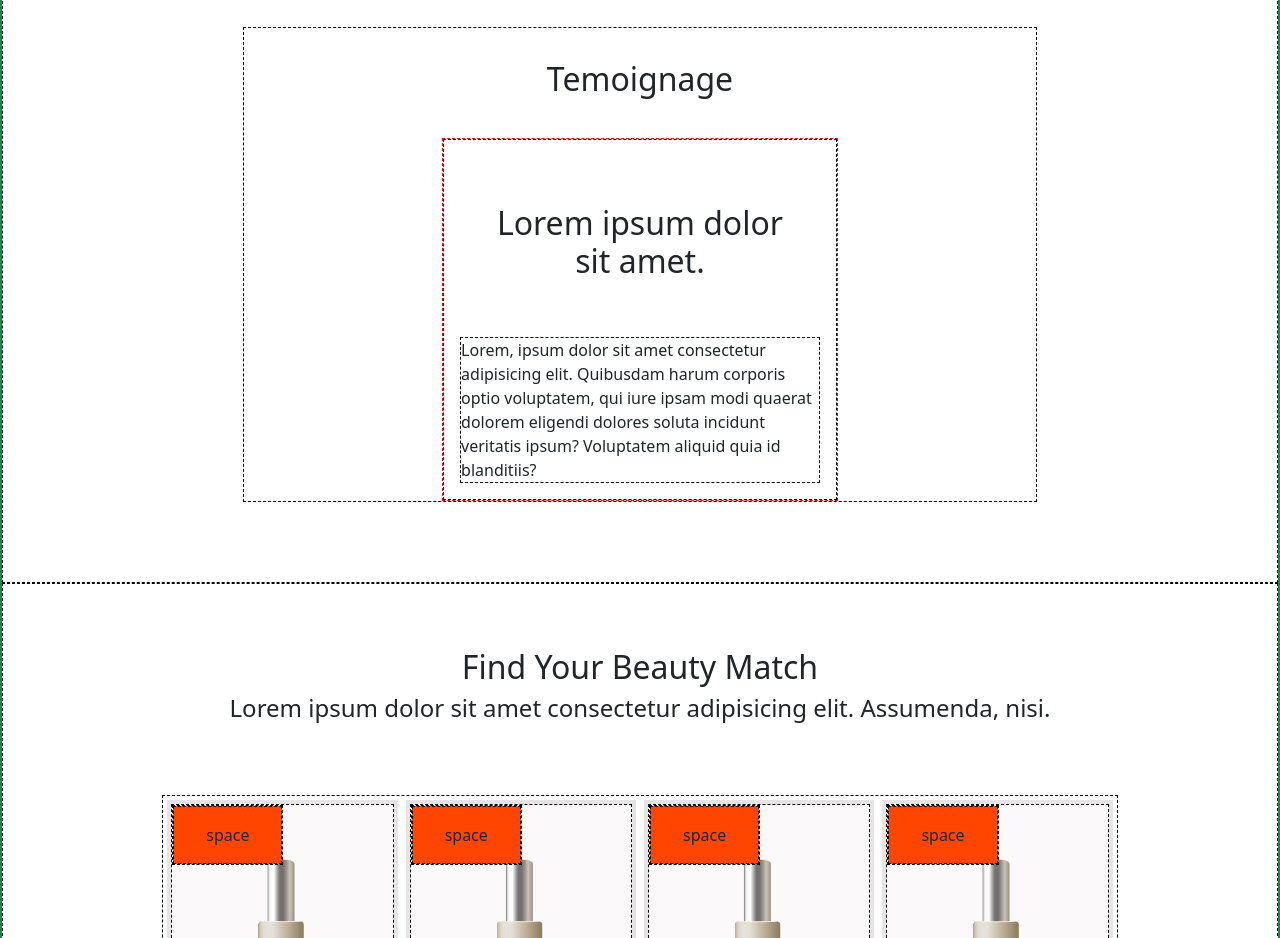
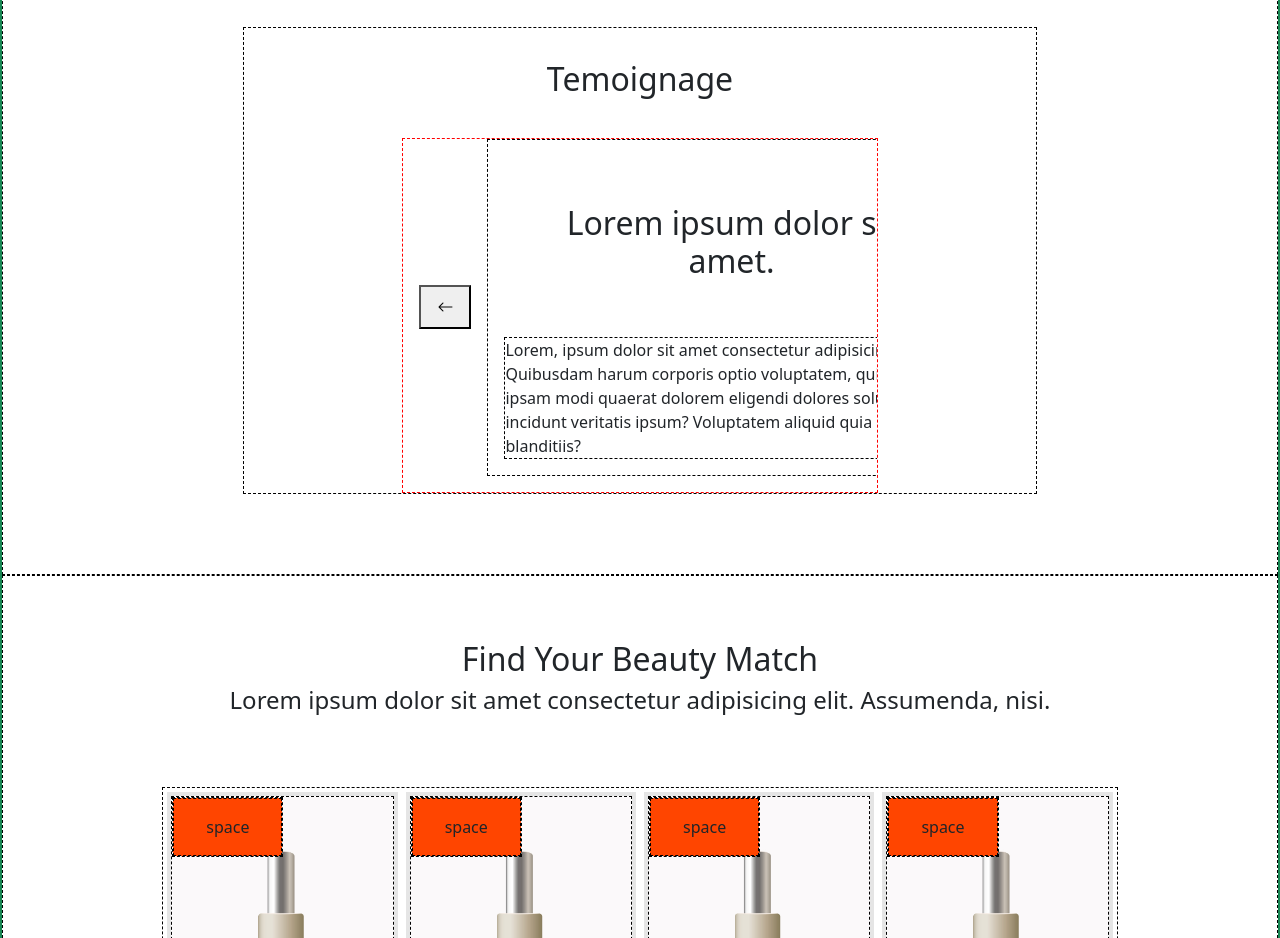
Before and after one commit to Athom242/CosmeticsMewa, a React (Create React App) app: page /home in a window 1280 px wide. Shown: the part 3600-4538 px from the top of the page. Built offline with nearby package versions, Linux system fonts and the light colour scheme.

Commit message:
Modification de la section testimonial

```diff
--- a/src/component/ActionMethod/contextData.jsx
+++ b/src/component/ActionMethod/contextData.jsx
@@ -5,6 +5,8 @@ import {createContext } from "react";
 export const ListProductChoice=createContext([]); //list des produit choisi par le client avant l'achat
 export let cacheListProduct=[]; //List des produit choisi qui vont passer dans une autre page comme un  sessionStorage
 
+export const ProductChoiceDetail=createContext([]); //Information sur le produit selectionné
+export const RecentActivityViewProduct=createContext([]); //Permet de connaitre les activité recente
 
 export const handleCacheListProduct=(newValueList)=>{
     const arrayCopy=[...newValueList];
--- a/src/component/SectionPageComponant/chooseProductSelling.jsx
+++ b/src/component/SectionPageComponant/chooseProductSelling.jsx
@@ -33,8 +33,11 @@ export function ProductItem({productData,handleAddProduct}){
     const [productItemData,setProductItemData]=useState(productData);
 
 
-    const clickEvent=(event)=>{
-        console.log("Bonjour tout le monde");
+    const handleViewDetailShop=(id)=>{
+        // console.log("Bonjour tout le monde");
+        return (event)=>{
+            console.log("Vous avez choisi le produit =>",id);
+        }
     };
     console.log('ProductItem',handleAddProduct);
 
@@ -53,7 +56,7 @@ export function ProductItem({productData,handleAddProduct}){
 
 // >>>>>>> Stashed changes
     return(
-        <div className="productItem" onClick={clickEvent} style={{cursor:"pointer"}}>
+        <div className="productItem" onClick={handleViewDetailShop(productItemData.idProductType)} style={{cursor:"pointer"}}>
             <div className="productItemContainer">
                 <div className="imgProduct">
                     <div className="state"><span>space</span></div>
--- a/src/component/SectionPageComponant/sectionTestimonial.jsx
+++ b/src/component/SectionPageComponant/sectionTestimonial.jsx
@@ -1,3 +1,5 @@
+import {useState} from "react";
+
 function TesimonalItem(props){
     return(
         <div className="testimonialItem">
@@ -12,21 +14,60 @@ function TesimonalItem(props){
     )
 }
 
+function FooterTestimonial({listTestmonialCurrent}){
+    return (
+      <div className="footerTestimonial">
+        <ul className="linkListTestimonial">
+          {listTestmonialCurrent.map((index) => {
+            <li>
+              <a href={index.link} className="href"></a>
+            </li>;
+          })}
+        </ul>
+      </div>
+    );
+}
+
 
 export default function SectionTestimonial(props){
-    return(
+    const [listTestmonialCurrent,setTestmonialCurrent]=useState([{id:1,link:""},{id:2,link:""},{id:3,link:""}]);
+
+    const style={
+
+    }
+    return (
       <div className="sectionTestimonial">
         <div className="containt">
           <div className="header">
             <h2 className="title">Temoignage</h2>
           </div>
           <div className="testimonialListInner">
-                    {[0,0,0].map(index=>{
-                        return(<TesimonalItem/>)
+            <div className="containtOuter">
+                <div className="containtInner">
+                    <div className="buttonCarroucell">
+                        <button>
+                        <i class="bi bi-arrow-left"></i>
+                        </button>
+                    </div>
+
+                    <div className="containtTestimonial">
+                        {listTestmonialCurrent.map((index) => {
+                        return <TesimonalItem />;
                         })}
+                    </div>
+
+                    <div className="buttonCarroucell">
+                        <button>
+                        <i class="bi bi-arrow-right"></i>
+                        </button>
+                    </div>
+                </div>
+                <FooterTestimonial listTestmonialCurrent={listTestmonialCurrent}/>
+            </div>
+
           </div>
 
         </div>
       </div>
-    )
+    );
 }
--- a/src/styles/pages/sectionTestimonial.scss
+++ b/src/styles/pages/sectionTestimonial.scss
@@ -5,6 +5,11 @@
 
     .header{
 
+    }
+    .containtInner{
+        display: flex;
+        flex-direction: row;
+        align-items: center;
     }
 
     .containt{
@@ -24,12 +29,35 @@
         width: 100%;
 
         @include border;
+
+
     }
 
     .testimonialListInner{
+        display: flex;
+        align-items: center;
+        // width: 150%;
+
+
+        .buttonCarroucell{
+            button{
+                padding: .5rem 1rem;
+                margin: 1rem;
+            }
+        }
+
+        .containtTestimonial{
+            display: flex;
+            flex-direction: row;
+            width:100%;
+
+            overflow-x: scroll;
+
+            // align-items: center
+        }
         @include border;
         @include flex;
-        width: 50%;
+        width: 60%;
 
         border-color: red;
         margin: 0px auto;
```
Also changed, not shown: src/pages/shopProductDetailPage.jsx (added, +16 -0 lines). Lines whose indentation alone changed are shown as unchanged.
